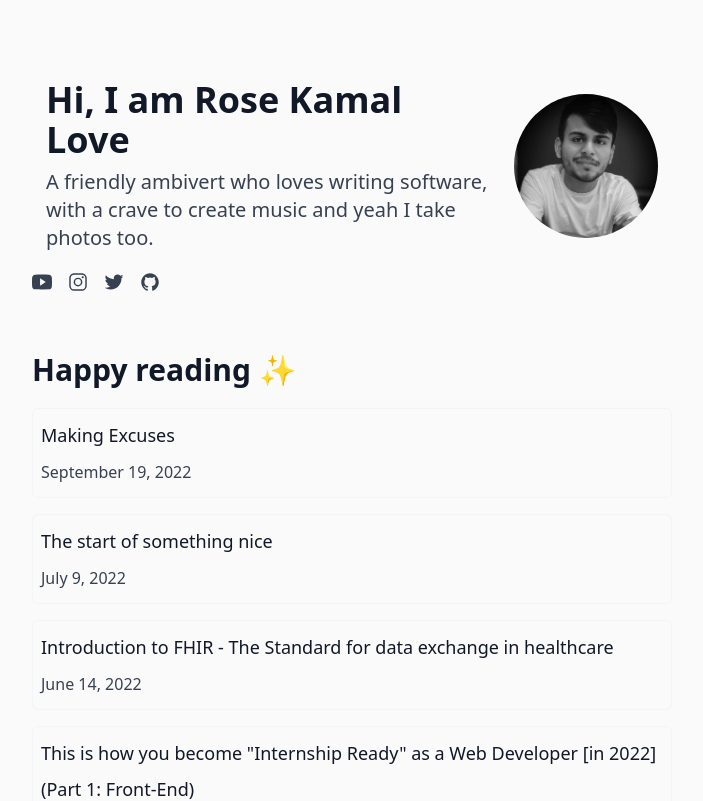
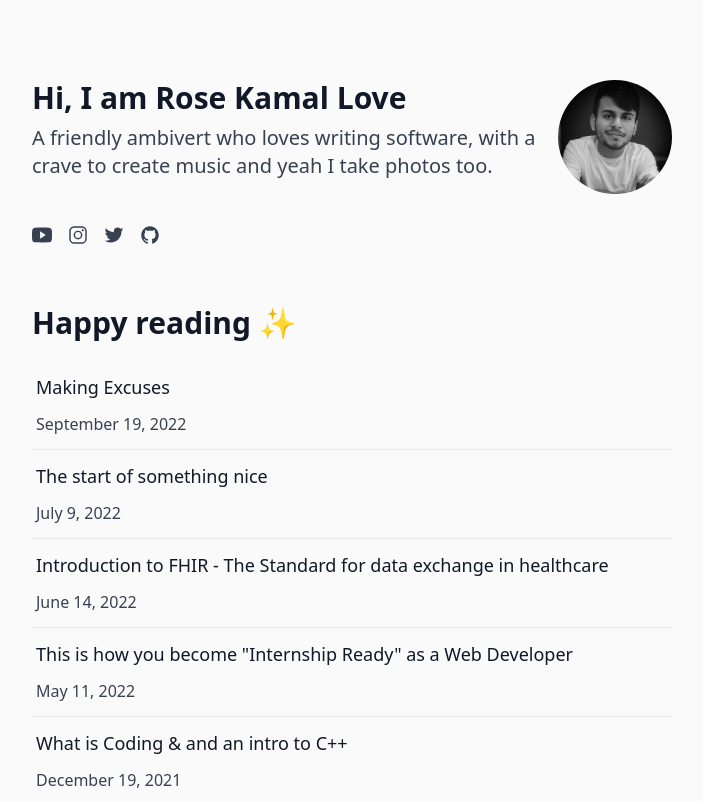
Before and after one commit to rosekamallove/rosekamal.love, a Next.js app: page / in a window 1280 px wide. Shown: the top 801 px of the page, without its empty margins (288-991 px from the left). Built offline with nearby package versions, Linux system fonts and the light colour scheme; no server answers.

Commit message:
ui fixes

```diff
--- a/components/layout.tsx
+++ b/components/layout.tsx
@@ -11,7 +11,7 @@ export default function Layout({
   home?: boolean;
 }) {
   return (
-    <div className="dark:text-[#D1D5DA] text-[#374151] w-6/12 my-10 m-auto">
+    <div className="dark:text-[#D1D5DA] text-[#374151] w-full mx-2 md:mx-auto md:w-6/12 my-10">
       <Head>
         <title>Rose Kamal Love</title>
         <meta property="og:title" content={'About - Rose Kamal Love'} />
--- /dev/null
+++ b/components/reading-progress.tsx
@@ -0,0 +1,22 @@
+import { motion, useTransform, useViewportScroll } from 'framer-motion'
+import styled from '@emotion/styled'
+
+const ProgressBar = styled(motion.div)`
+  position: fixed;
+  left: 0;
+  top: 0;
+  background: #55b6c2;
+  height: 4px;
+  /*transition: 0.2s ease;*/
+  z-index: 3;
+`
+
+export const ReadingProgress: React.FC = () => {
+  const { scrollYProgress } = useViewportScroll()
+  const progressValue = useTransform(
+    scrollYProgress,
+    (value: number) => `${value * 100}%`
+  )
+
+  return <ProgressBar style={{ width: progressValue }} />
+}
--- a/package.json
+++ b/package.json
@@ -10,6 +10,8 @@
   },
   "browserslist": "defaults, not ie <= 11",
   "dependencies": {
+    "@emotion/react": "^11.10.5",
+    "@emotion/styled": "^11.10.5",
     "@headlessui/react": "^1.7.0",
     "@mapbox/rehype-prism": "^0.8.0",
     "@mdx-js/loader": "^2.1.2",
@@ -22,6 +24,7 @@
     "fast-glob": "^3.2.11",
     "feed": "^4.2.2",
     "focus-visible": "^5.2.0",
+    "framer-motion": "^8.5.4",
     "gray-matter": "^4.0.3",
     "next": "^12.3.0",
     "next-seo": "^5.13.0",
--- a/pages/index.tsx
+++ b/pages/index.tsx
@@ -29,9 +29,9 @@ export default function Home({
 
       {/* User Bio Section */}
       <section className="flex flex-col my-10">
-        <div className="flex gap-5 justify-center items-center">
-          <div className="max-w-md">
-            <h1 className="text-4xl text-[#111827] dark:text-white mb-2 font-bold">
+        <div className="flex flex-col-reverse md:flex-row gap-5 ">
+          <div className="w-full md:max-w-8/12">
+            <h1 className="text-2xl md:text-3xl text-[#111827] dark:text-white mb-2 font-bold">
               Hi, I am Rose Kamal Love
             </h1>
             <p className="text-xl">
@@ -39,6 +39,7 @@ export default function Home({
               music and yeah I take photos too.
             </p>
           </div>
+          <div>
             <Image
               priority
               src="/images/profile.jpg"
@@ -47,6 +48,7 @@ export default function Home({
               className="rounded-full"
               alt={'rosekamallove'}
             />
+          </div>
         </div>
         {/* Connect Section */}
         <section className="flex text-xl my-5 gap-4">
@@ -73,10 +75,10 @@ export default function Home({
       {/* Blogs Section */}
       <section>
         <h2 className="text-3xl text-[#111827] dark:text-white font-semibold">Happy reading ✨</h2>
-        <ul className="flex flex-col gap-4 my-5">
+        <ul className="flex flex-col my-5">
           {allPostsData.map(({ id, date, title }) => (
             <Link key={id} href={`/posts/${id}`} >
-              <li className="border border-gray-100 dark:border-gray-900 hover:scale-[1.01] rounded-md cursor-pointer p-2 transition-all">
+              <li className="border-b-[1px] hover:bg-gray-100 dark:hover:bg-gray-900 dark:border-gray-900 cursor-pointer px-1 py-2 transition-all">
                 <a className="text-lg text-[#111827] dark:text-white  font-medium">{title}</a>
                 <br />
                 <small>
--- a/pages/posts/[id].tsx
+++ b/pages/posts/[id].tsx
@@ -3,6 +3,7 @@ import Head from "next/head";
 import Date from "../../components/date";
 import { getAllPostIds, getPostData } from "../../lib/posts";
 import { GetStaticProps, GetStaticPaths } from "next";
+import { ReadingProgress } from "../../components/reading-progress";
 
 export default function Post({
   postData,
@@ -11,13 +12,29 @@ export default function Post({
     title: string;
     date: string;
     contentHtml: string;
+    og_description: string;
+    description: string;
+    slug: string;
+    cover_image: any;
   };
 }) {
+  const url = `https://rosekamal.love/blogs/${postData.slug}`
+
   return (
     <Layout>
       <Head>
         <title>{postData.title}</title>
+        <meta name="description" content={postData.description}></meta>
+        <meta property="og:title" content={postData.title}></meta>
+        <meta property="og:url" content={url}></meta>
+        <meta
+          property="og:description"
+          content={postData.og_description}
+        ></meta>
+        <meta property="og:type" content="article"></meta>
+        <meta property="og:image" content={postData.cover_image}></meta>
       </Head>
+      {/* <ReadingProgress /> */}
       <article className="prose lg:prose-xl dark:prose-invert">
         <h1>{postData.title}</h1>
         <div>
--- a/posts/2-getting-started-web-dev.md
+++ b/posts/2-getting-started-web-dev.md
@@ -1,5 +1,5 @@
 ---
-title: 'This is how you become "Internship Ready" as a Web Developer [in 2022] (Part 1: Front-End)'
+title: 'This is how you become "Internship Ready" as a Web Developer'
 date: '2022-05-11'
 description: 'A comprehensive guide to taking you from HTML & CSS to a Web Development Intern'
 og_description: 'A comprehensive guide to taking you from HTML & CSS to a Web Development Intern'
```
Also changed, not shown: 1 other file (tests, documents, lock files or other folders). Lines whose indentation alone changed are shown as unchanged.
